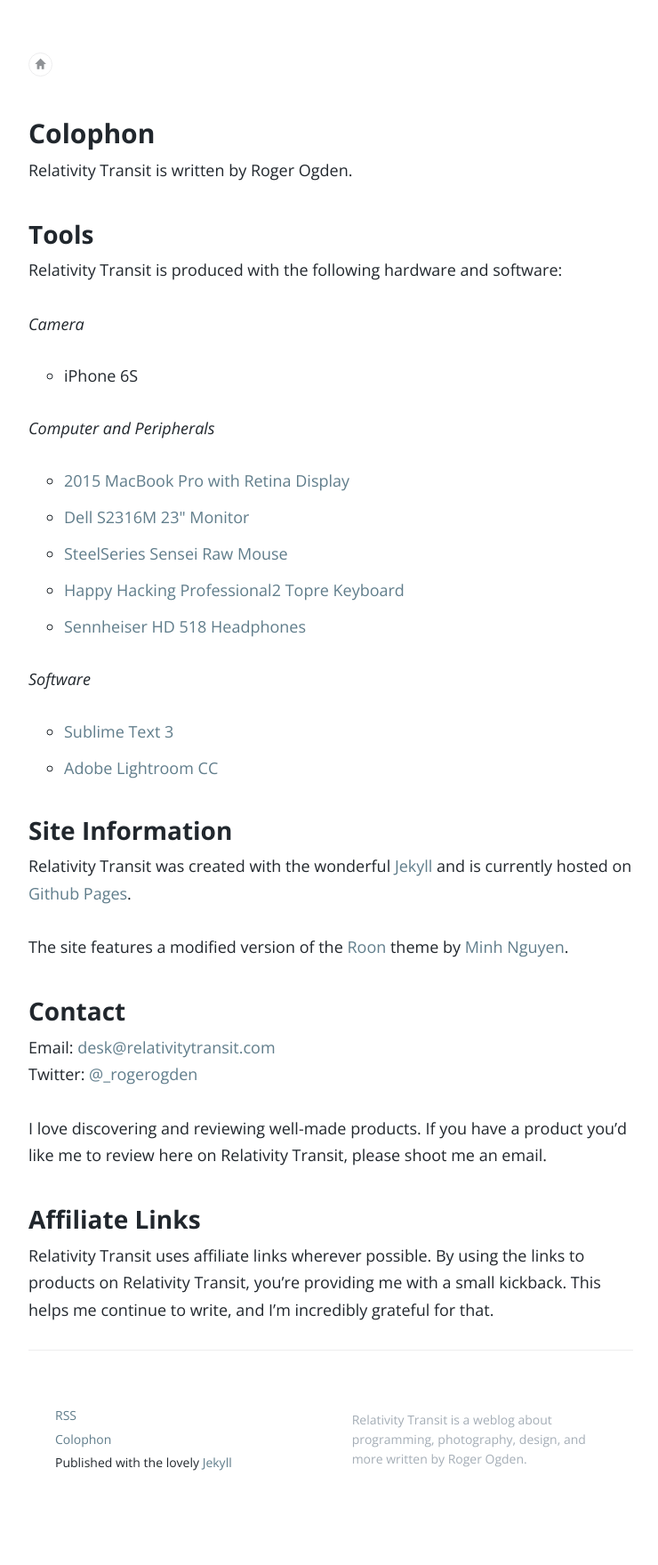
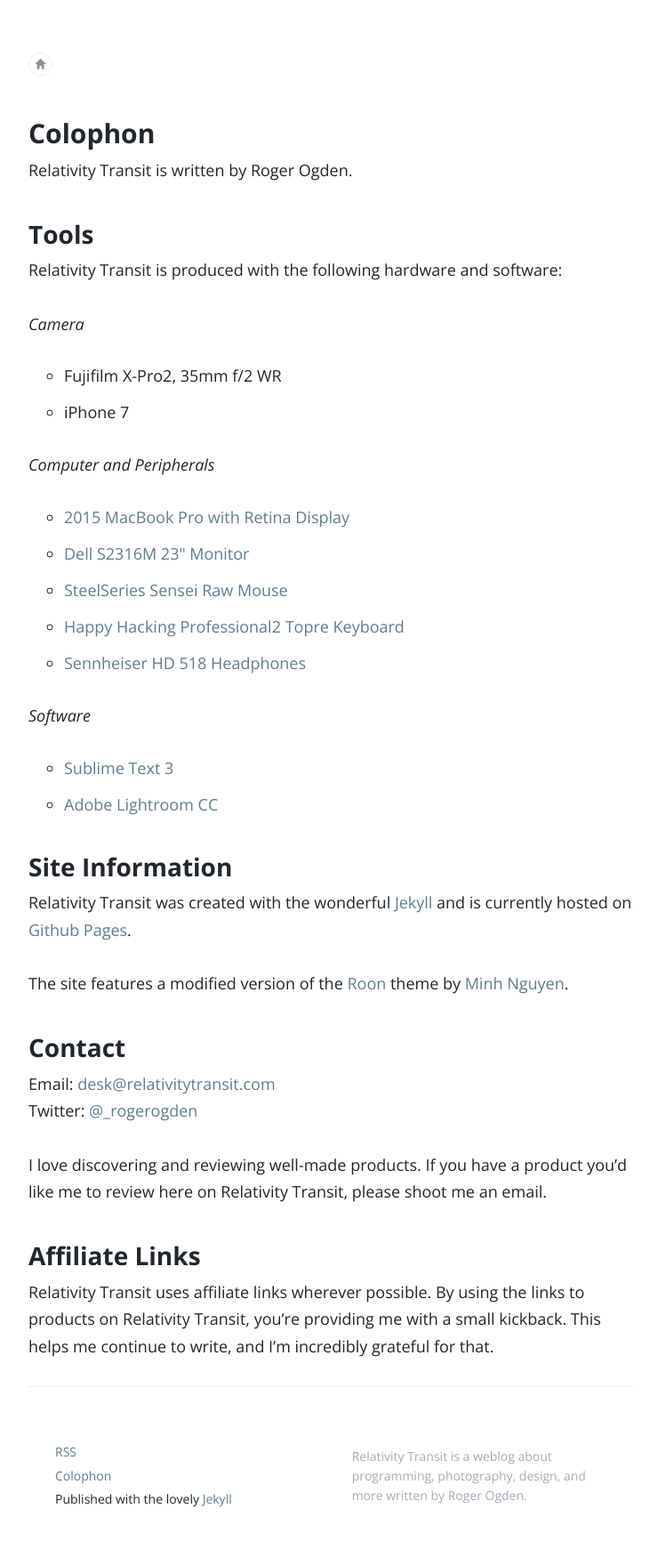
Before and after one commit to rogerogden/blog, a Jekyll site: the page built from colophon.html, in a window 1280 px wide. Shown: the whole page at 89% size, without its empty margins (268-1008 px from the left). Built offline with Jekyll 4.4.1, drawn with Linux system fonts in a browser that asks for light colours; before the commit the page ends 1718 px from its top, so only the background shows below that.

Commit message:
Modified colophon to update cameras.

```diff
--- a/colophon.html
+++ b/colophon.html
@@ -12,7 +12,8 @@
 <p><em>Camera</em></p>
 
 <ul>
-<li>iPhone 6S</li>
+<li>Fujifilm X-Pro2, 35mm f/2 WR</li>
+<li>iPhone 7</li>
 </ul>
 
 <p><em>Computer and Peripherals</em></p>
```
Also changed, not shown: 1 other file.
